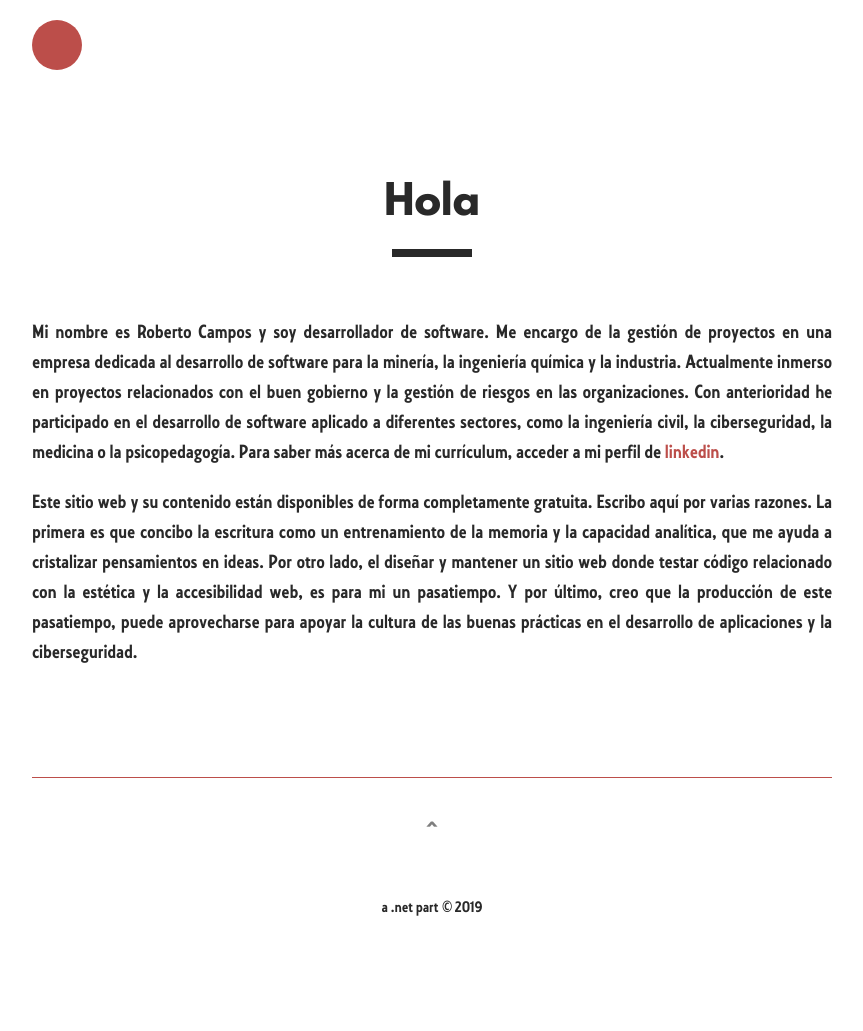
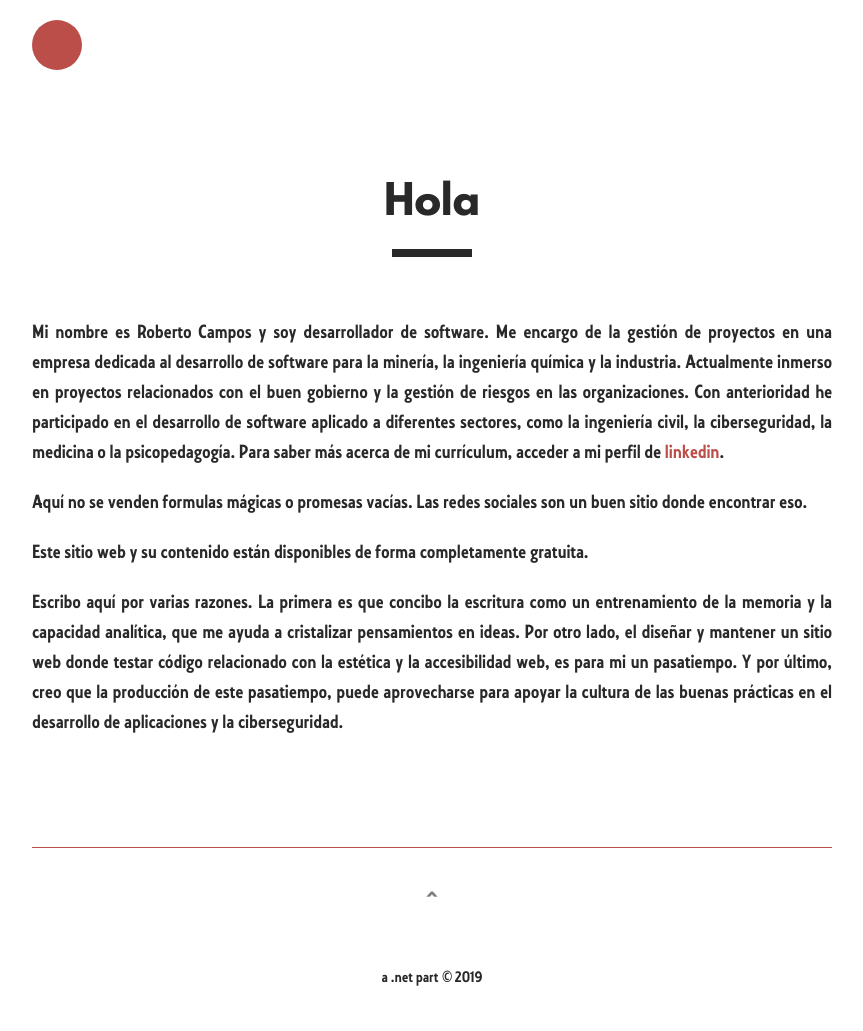
Before and after one commit to Rocmpr/blog, a Jekyll site: the page built from _pages/Acercade.md, in a window 1280 px wide. Shown: the whole page, without its empty margins (208-1071 px from the left). Built offline with Jekyll 4.4.1, drawn with Linux system fonts in a browser that asks for light colours; before the commit the page ends 961 px from its top, so only the background shows below that.

Commit message:
About Update and Pre-Search Engine

```diff
--- a/_pages/Acercade.md
+++ b/_pages/Acercade.md
@@ -6,4 +6,8 @@
 
 Mi nombre es Roberto Campos y soy desarrollador de software. Me encargo de la gestión de proyectos en una empresa dedicada al desarrollo de software para la minería, la ingeniería química y la industria. Actualmente inmerso en proyectos relacionados con el buen gobierno y la gestión de riesgos en las organizaciones. Con anterioridad he participado en el desarrollo de software aplicado a diferentes sectores, como la ingeniería civil, la ciberseguridad, la medicina o la psicopedagogía. Para saber más acerca de mi currículum, acceder a mi perfil de [linkedin](https://www.linkedin.com/in/camposroberto/).
 
-Este sitio web y su contenido están disponibles de forma completamente gratuita. Escribo aquí por varias razones. La primera es que concibo la escritura como un entrenamiento de la memoria y la capacidad analítica, que me ayuda a cristalizar pensamientos en ideas. Por otro lado, el diseñar y mantener un sitio web donde testar código relacionado con la estética y la accesibilidad web, es para mi un pasatiempo. Y por último, creo que la producción de este pasatiempo, puede aprovecharse para apoyar la cultura de las buenas prácticas en el desarrollo de aplicaciones y la ciberseguridad.
+Aquí no se venden formulas mágicas o promesas vacías. Las redes sociales son un buen sitio donde encontrar eso.
+
+Este sitio web y su contenido están disponibles de forma completamente gratuita.
+
+Escribo aquí por varias razones. La primera es que concibo la escritura como un entrenamiento de la memoria y la capacidad analítica, que me ayuda a cristalizar pensamientos en ideas. Por otro lado, el diseñar y mantener un sitio web donde testar código relacionado con la estética y la accesibilidad web, es para mi un pasatiempo. Y por último, creo que la producción de este pasatiempo, puede aprovecharse para apoyar la cultura de las buenas prácticas en el desarrollo de aplicaciones y la ciberseguridad.
```
Also changed, not shown: assets/js/simple-jekyll-search.min.js (added), 1 other file.
